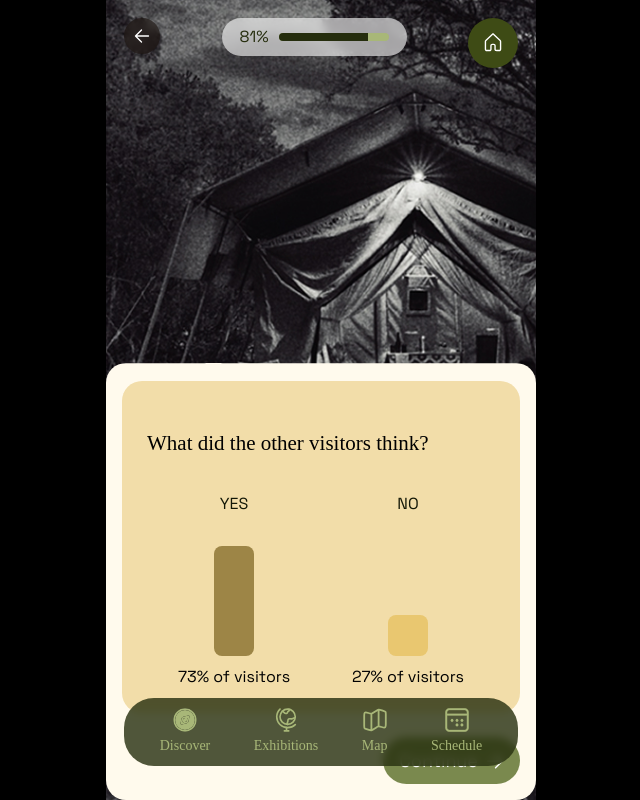
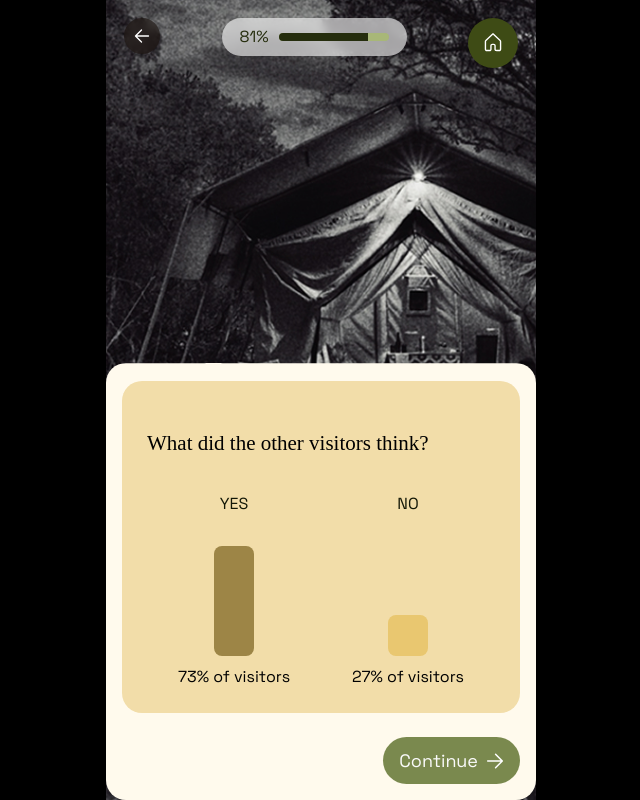
Before and after one commit to Flex-Wrap/nhm-app, a React (Vite) app: page /nhm-app/safariPages/poll-results in a window 1280 px wide. Shown: the whole page, without its empty margins (319-959 px from the left). Built offline with nearby package versions, Linux system fonts and the light colour scheme; a web font is replaced by a local one.

Commit message:
reverting app

```diff
--- a/src/App.tsx
+++ b/src/App.tsx
@@ -20,27 +20,12 @@ import BasicScene from "./pages/safariPages/BasicScene";
 import NotificationScene from "./pages/safariPages/NotificationScene";
 import SliderPageEnd from "./pages/safariPages/SliderPageSafari2";
 import ChooseQuestion from "./pages/safariPages/ChooseQuestion";
-import { useEffect } from "react";
+import DialogPage from "./pages/safariPages/DialogPage";
+import { useNavigation } from "./context/NavigationContext";
+import ARPage from "./pages/safariPages/ARPage";
 
-const discoverRoutes = [
-  "/",
-  "/infoPages/ticket-prices",
-  "/infoPages/opening-hours",
-  "/infoPages/route-parking",
-  "/infoPages/social-media",
-  "/infoPages/contact-info",
-];
 export function App() {
-  const shouldHideNavbar =
-    [
-      "/safariPages/slider",
-      "/safariPages/checkbox",
-      "/safariPages/poll",
-      "/safariPages/poll-results",
-      "/safariPages/choose",
-    ].some((path) => location.pathname.startsWith(path)) ||
-    location.pathname.startsWith("/safariPages/scene") ||
-    location.pathname.startsWith("/safariPages/notification");
+  const { shouldHideNavbar } = useNavigation();
 
   return (
     <>
@@ -51,24 +36,25 @@ export function App() {
         <Route path="/exhibitions/:id" element={<ExhibitionDetails />} />
         <Route path="/map" element={<Map />} />
         <Route path="/schedule" element={<Schedule />} />
+
         {/* Info pages */}
         <Route path="/infoPages/ticket-prices" element={<TicketPrices />} />
         <Route path="/infoPages/opening-hours" element={<OpeningHours />} />
         <Route path="/infoPages/route-parking" element={<RouteAndParking />} />
         <Route path="/infoPages/social-media" element={<SocialMedia />} />
         <Route path="/infoPages/contact-info" element={<ContactInfo />} />
+
         {/* Safari pages */}
         <Route path="/safariPages/slider" element={<SliderPage />} />
         <Route path="/safariPages/checkbox" element={<CheckboxPage />} />
         <Route path="/safariPages/poll" element={<PollPage />} />
         <Route path="/safariPages/poll-results" element={<PollResultsPage />} />
         <Route path="/safariPages/scene/:id" element={<BasicScene />} />
-        <Route
-          path="/safariPages/notification/:id"
-          element={<NotificationScene />}
-        />
+        <Route path="/safariPages/notification/:id" element={<NotificationScene />} />
         <Route path="/safariPages/sliderEnd" element={<SliderPageEnd />} />
-        <Route path="safariPages/choose" element={<ChooseQuestion />} />
+        <Route path="/safariPages/choose" element={<ChooseQuestion />} />
+        <Route path="/safariPages/dialog" element={<DialogPage />} />
+        <Route path="/safariPages/ar/:id" element={<ARPage />} />
       </Routes>
     </>
   );
```
